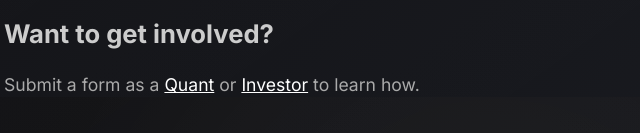
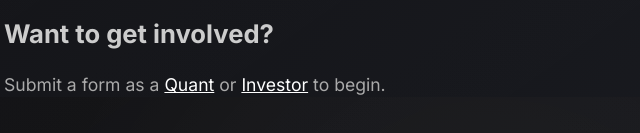
Before and after one commit to Goldie022/qstra, a plain HTML site: page about.html in a window 1280 px wide. Shown: the part 1503-1636 px from the top of the page, 16-656 px from the left. Drawn offline with Linux system fonts and the light colour scheme.

Commit message:
Update logo and website content

```diff
--- a/about.html
+++ b/about.html
@@ -163,7 +163,7 @@
     </div>
 
     <h2>Want to get involved?</h2>
-    <p>Submit a form as a <a href="https://tally.so/r/w5r9a6">Quant</a> or <a href="https://tally.so/r/mZWOM0">Investor</a> to learn how.</p>
+    <p>Submit a form as a <a href="https://tally.so/r/w5r9a6">Quant</a> or <a href="https://tally.so/r/mZWOM0">Investor</a> to begin.</p>
   </div>
 
   <script>
```
